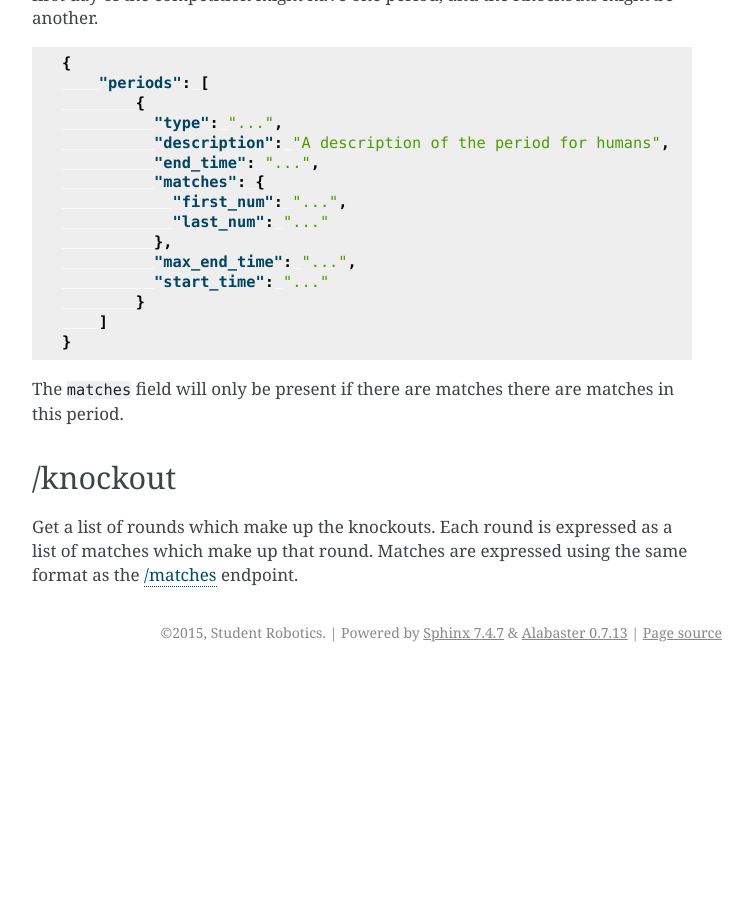
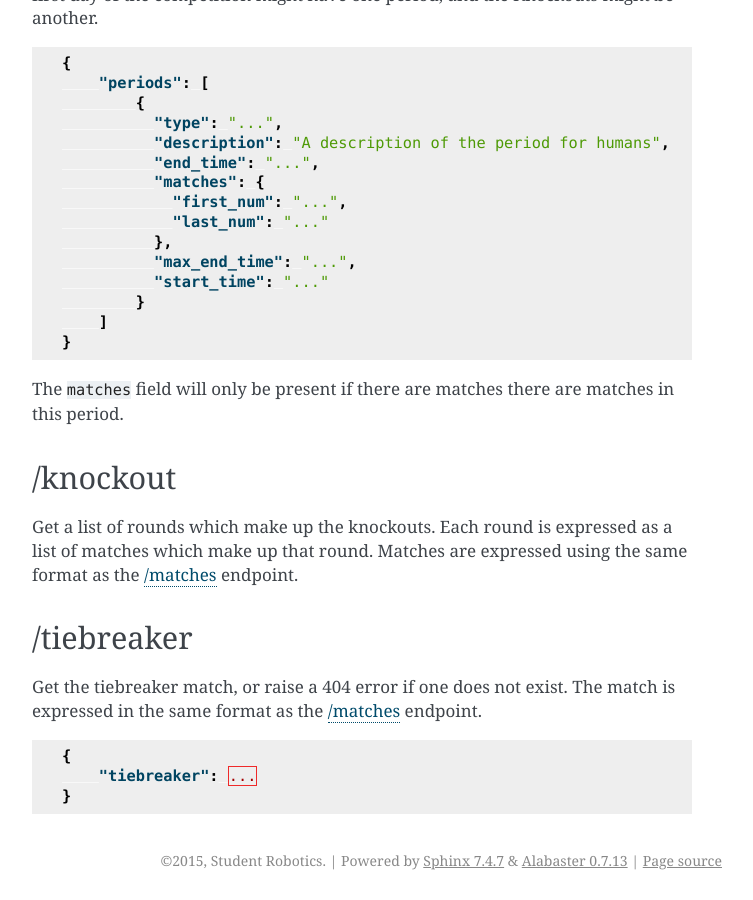
Before and after one commit to srobo-legacy/comp-srcomp-http, a Sphinx documentation site: the page built from docs/endpoints.rst, in a window 1280 px wide and 900 px high, scrolled down 5863 px. Shown: the whole window, without its empty margins (388-1141 px from the left). Built offline with Sphinx 7.4.7, drawn with Linux system fonts in a browser that asks for light colours; before the commit the page ends 6535 px from its top, so only the background shows below that.

Commit message:
Add /tiebreaker endpoint

```diff
--- a/docs/endpoints.rst
+++ b/docs/endpoints.rst
@@ -322,3 +322,15 @@ matches in this period.
 Get a list of rounds which make up the knockouts. Each round is expressed
 as a list of matches which make up that round. Matches are expressed using
 the same format as the `/matches`_ endpoint.
+
+/tiebreaker
+-----------
+
+Get the tiebreaker match, or raise a 404 error if one does not exist. The match
+is expressed in the same format as the `/matches`_ endpoint.
+
+.. code-block:: json
+
+    {
+        "tiebreaker": ...
+    }
```
Also changed, not shown: 2 other files.
